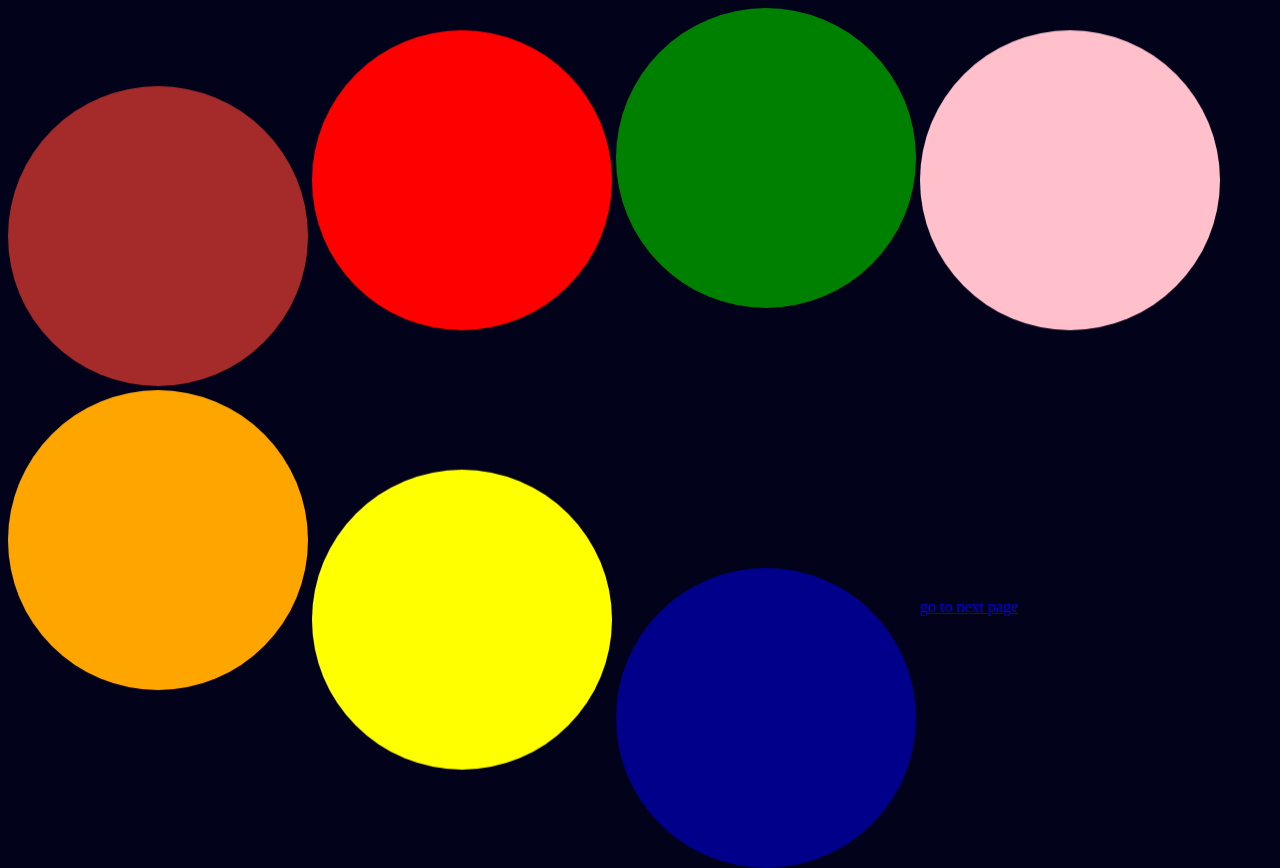
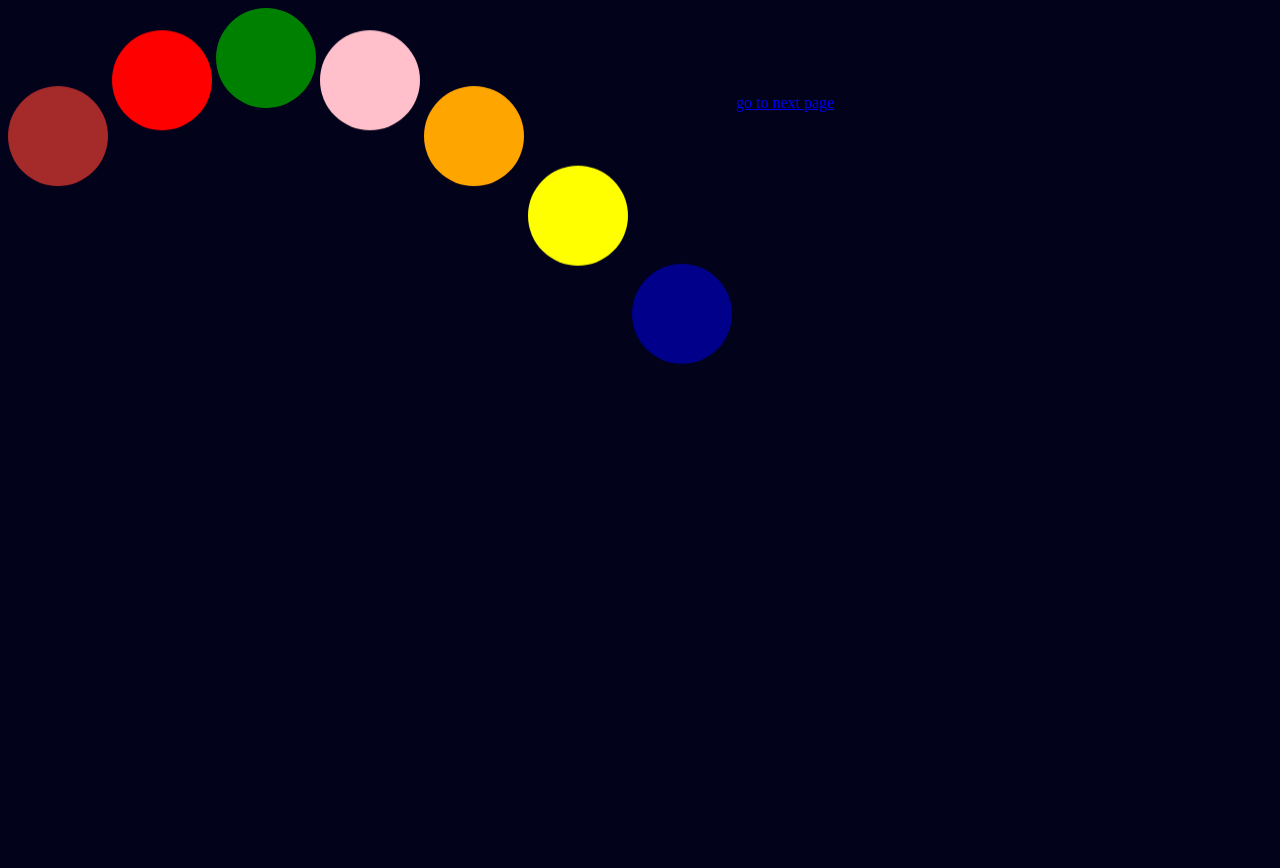
Before and after one commit to avinash8827/css-animation, a plain HTML site: page index.html in a window 1280 px wide. After the commit the page ends 800 px from the top, so only its background shows below. Drawn offline with Linux system fonts and the light colour scheme.

Commit message:
css animation

```diff
--- a/index.html
+++ b/index.html
@@ -10,9 +10,9 @@
                 background: rgb(2, 2, 27);
             }
             .common{
-                width: 300px;
-                height: 300px;
-                border-radius: 300px;
+                width: 100px;
+                height: 100px;
+                border-radius: 100px;
                 display: inline-block;
                 animation-name: xyz;
                 animation-duration: 0.6s;
```
